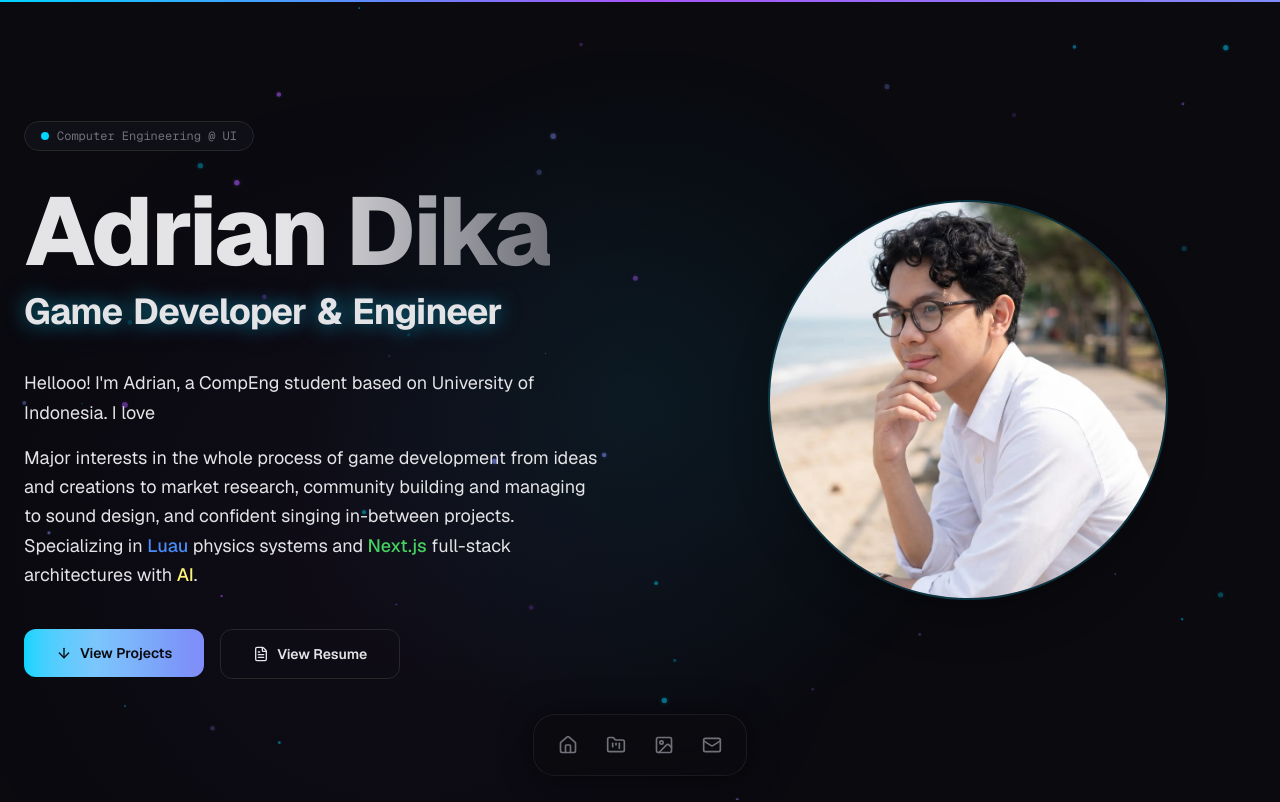
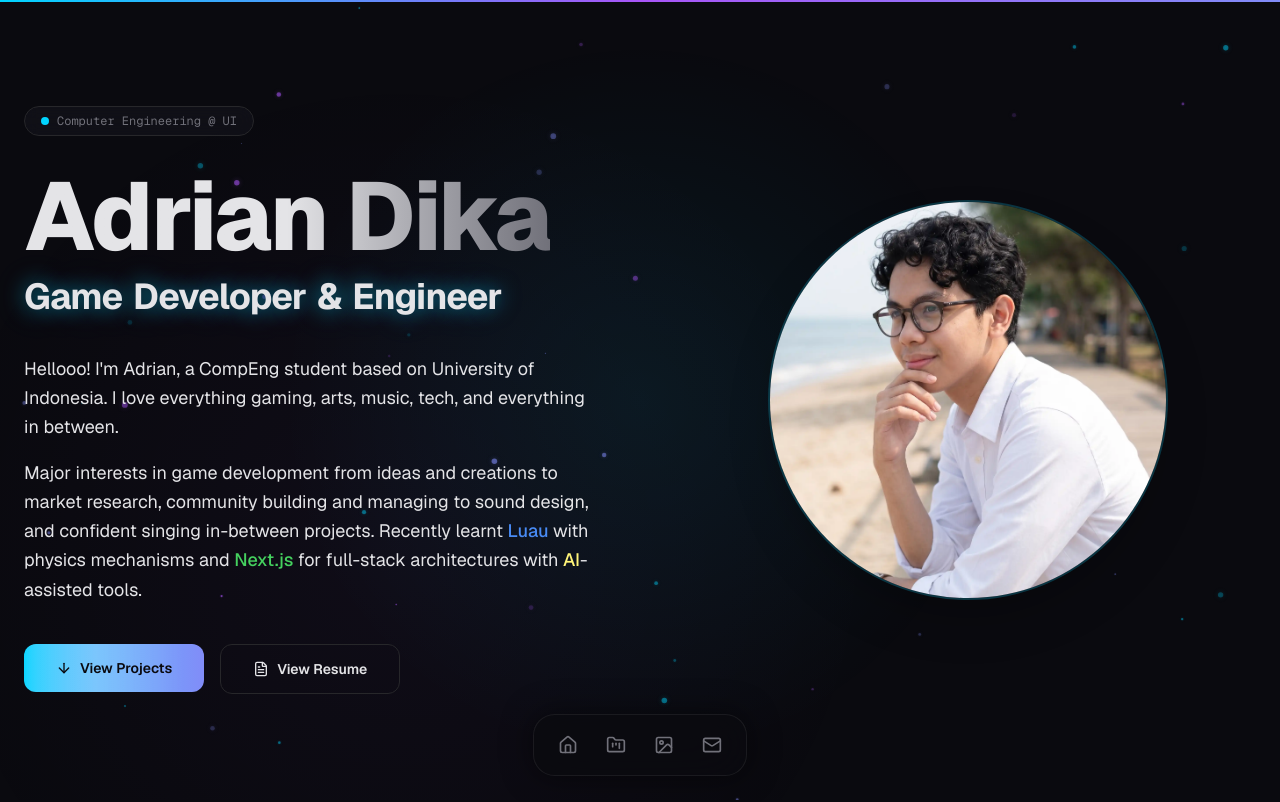
Before and after one commit to adriandikad2/Portfolio, a Next.js app: page / in a window 1280 px wide. Shown: the top 802 px of the page. Built offline with nearby package versions, Linux system fonts and the light colour scheme.

Commit message:
missing description

```diff
--- a/src/components/hero-section.tsx
+++ b/src/components/hero-section.tsx
@@ -64,11 +64,10 @@ export function HeroSection() {
               className="mb-10 max-w-xl space-y-4 text-sm sm:text-lg text-foreground leading-relaxed"
             >
               <p>
-                Hellooo! I'm Adrian, a CompEng student based on University of Indonesia. I love
+                Hellooo! I'm Adrian, a CompEng student based on University of Indonesia. I love everything gaming, arts, music, tech, and everything in between.
               </p>
               <p>
-
-            Major interests in the whole process of game development from ideas and creations to market research, community building and managing to sound design, and confident singing in-between projects. Specializing in <span className="text-luau font-medium">Luau</span> physics systems and <span className="text-nextjs font-medium">Next.js</span> full-stack architectures with <span className="text-ai font-medium">AI</span>.
+                Major interests in game development from ideas and creations to market research, community building and managing to sound design, and confident singing in-between projects. Recently learnt <span className="text-luau font-medium">Luau</span> with physics mechanisms and <span className="text-nextjs font-medium">Next.js</span> for full-stack architectures with <span className="text-ai font-medium">AI</span>-assisted tools.
               </p>
             </motion.div>
 
```
